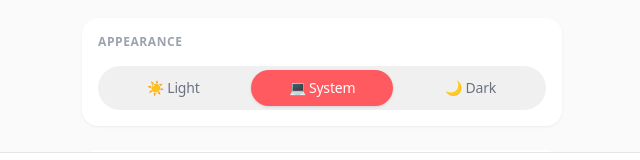
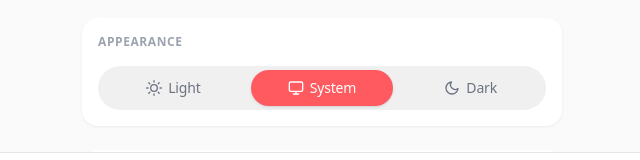
Before and after one commit to RealKevinApetrei/flowzo, a Next.js app in the folder apps/web/: page /settings in a window 1280 px wide. Shown: the part 567-727 px from the top of the page, without its empty margins (318-958 px from the left). Built offline with nearby package versions, Linux system fonts and the light colour scheme; no server answers; the database is empty.

Commit message:
no emojis

```diff
--- a/apps/web/src/components/lender/bubble-board.tsx
+++ b/apps/web/src/components/lender/bubble-board.tsx
@@ -432,9 +432,7 @@ export function BubbleBoard({
     <div className="w-full h-full overflow-hidden">
       {trades.length === 0 ? (
         <div className="flex flex-col items-center justify-center h-full text-text-secondary">
-          <span className="text-4xl mb-3" role="img" aria-label="No bubbles">
-            🫧
-          </span>
+          <svg xmlns="http://www.w3.org/2000/svg" viewBox="0 0 24 24" fill="none" stroke="currentColor" strokeWidth={1.5} strokeLinecap="round" strokeLinejoin="round" className="w-10 h-10 mb-3 text-text-muted" aria-label="No bubbles"><circle cx="12" cy="10" r="6"/><circle cx="19" cy="16" r="3"/><circle cx="6" cy="18" r="2"/></svg>
           <p className="text-sm font-medium">No active trade requests</p>
           <p className="text-xs text-text-muted mt-1">
             Bubbles will appear when borrowers request shifts
--- a/apps/web/src/components/lender/lender-page-client.tsx
+++ b/apps/web/src/components/lender/lender-page-client.tsx
@@ -170,7 +170,7 @@ export function LenderPageClient({
                 />
               ) : tradesLoading ? (
                 <div className="flex flex-col items-center justify-center h-full text-text-secondary">
-                  <span className="text-3xl animate-pulse">🫧</span>
+                  <svg xmlns="http://www.w3.org/2000/svg" viewBox="0 0 24 24" fill="none" stroke="currentColor" strokeWidth={1.5} strokeLinecap="round" strokeLinejoin="round" className="w-8 h-8 animate-pulse text-text-muted"><circle cx="12" cy="10" r="6"/><circle cx="19" cy="16" r="3"/><circle cx="6" cy="18" r="2"/></svg>
                   <p className="text-sm font-medium mt-2">Loading bubbles...</p>
                 </div>
               ) : (
--- a/apps/web/src/components/lender/lending-pot-card.tsx
+++ b/apps/web/src/components/lender/lending-pot-card.tsx
@@ -67,9 +67,10 @@ export function LendingPotCard({ pot, onPotUpdated }: LendingPotCardProps) {
       <CardHeader>
         <div className="flex items-center gap-3">
           <div className="flex items-center justify-center w-10 h-10 rounded-full bg-coral/10">
-            <span className="text-xl" role="img" aria-label="Lending pot">
-              🐷
-            </span>
+            <svg xmlns="http://www.w3.org/2000/svg" viewBox="0 0 24 24" fill="none" stroke="currentColor" strokeWidth={2} strokeLinecap="round" strokeLinejoin="round" className="w-5 h-5 text-coral" aria-label="Lending pot">
+              <path d="M19 5c-1.5 0-2.8 1.4-3 2-3.5-1.5-11-.3-11 5 0 1.8 0 3 2 4.5V20h4v-2h3v2h4v-4c1-.5 1.7-1 2-2h2v-4h-2c0-1-.5-1.5-1-2" />
+              <path d="M2 9.5a2.5 2.5 0 010-5" />
+            </svg>
           </div>
           <CardTitle>Lending Pot</CardTitle>
         </div>
--- a/apps/web/src/components/settings/settings-client.tsx
+++ b/apps/web/src/components/settings/settings-client.tsx
@@ -160,7 +160,10 @@ export function SettingsClient({
                 >
                   <div className="flex items-center gap-3">
                     <div className="w-8 h-8 bg-coral/10 rounded-full flex items-center justify-center">
-                      <span className="text-coral text-sm">🏦</span>
+                      <svg xmlns="http://www.w3.org/2000/svg" viewBox="0 0 24 24" fill="none" stroke="currentColor" strokeWidth={2} strokeLinecap="round" strokeLinejoin="round" className="w-4 h-4 text-coral">
+                        <path d="M3 21h18" /><path d="M3 10h18" /><path d="M12 3l9 7H3l9-7z" />
+                        <path d="M5 10v11" /><path d="M19 10v11" /><path d="M9 10v11" /><path d="M14 10v11" />
+                      </svg>
                     </div>
                     <div>
                       <p className="font-medium text-navy capitalize">{conn.provider}</p>
@@ -268,7 +271,22 @@ export function SettingsClient({
                     : "text-text-secondary hover:text-navy"
                 }`}
               >
-                {option === "light" ? "☀️ Light" : option === "dark" ? "🌙 Dark" : "💻 System"}
+                {option === "light" ? (
+                  <span className="flex items-center justify-center gap-1.5">
+                    <svg xmlns="http://www.w3.org/2000/svg" viewBox="0 0 24 24" fill="none" stroke="currentColor" strokeWidth={2} strokeLinecap="round" strokeLinejoin="round" className="w-4 h-4"><circle cx="12" cy="12" r="5"/><path d="M12 1v2M12 21v2M4.22 4.22l1.42 1.42M18.36 18.36l1.42 1.42M1 12h2M21 12h2M4.22 19.78l1.42-1.42M18.36 5.64l1.42-1.42"/></svg>
+                    Light
+                  </span>
+                ) : option === "dark" ? (
+                  <span className="flex items-center justify-center gap-1.5">
+                    <svg xmlns="http://www.w3.org/2000/svg" viewBox="0 0 24 24" fill="none" stroke="currentColor" strokeWidth={2} strokeLinecap="round" strokeLinejoin="round" className="w-4 h-4"><path d="M21 12.79A9 9 0 1111.21 3 7 7 0 0021 12.79z"/></svg>
+                    Dark
+                  </span>
+                ) : (
+                  <span className="flex items-center justify-center gap-1.5">
+                    <svg xmlns="http://www.w3.org/2000/svg" viewBox="0 0 24 24" fill="none" stroke="currentColor" strokeWidth={2} strokeLinecap="round" strokeLinejoin="round" className="w-4 h-4"><rect x="2" y="3" width="20" height="14" rx="2" ry="2"/><line x1="8" y1="21" x2="16" y2="21"/><line x1="12" y1="17" x2="12" y2="21"/></svg>
+                    System
+                  </span>
+                )}
               </button>
             ))}
           </div>
```
